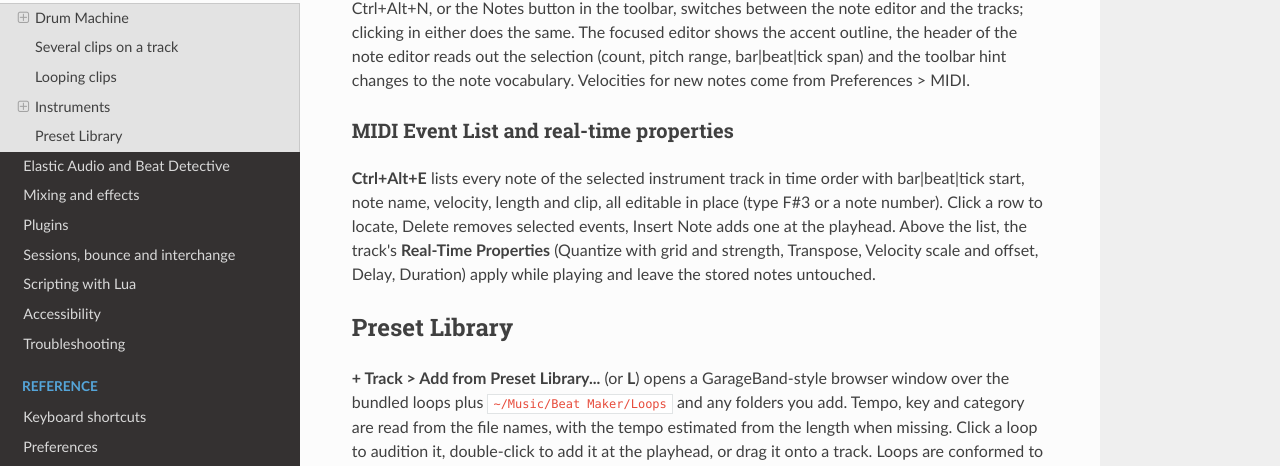
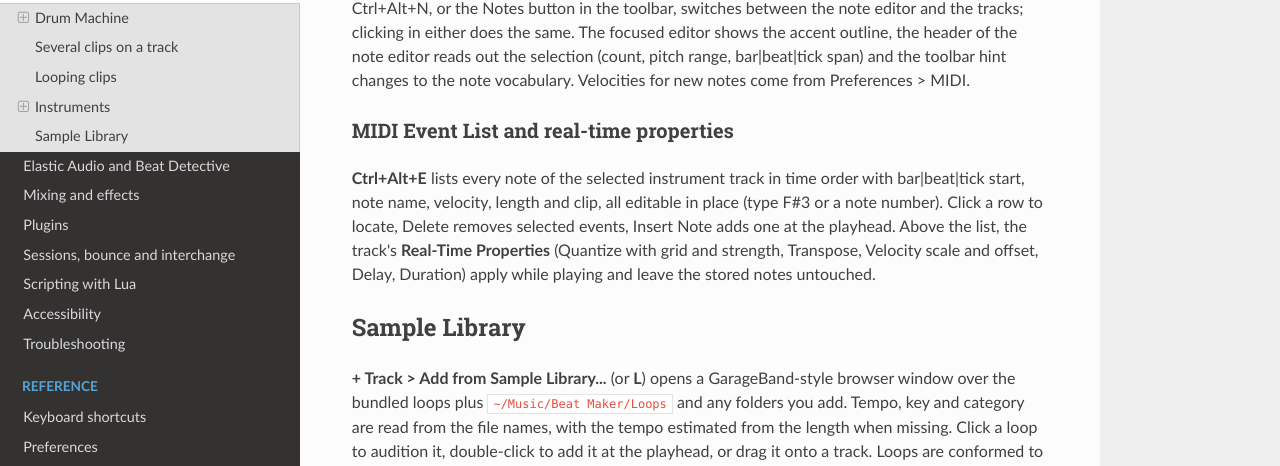
Before and after one commit to MrBakesFPS/beat-maker, an MkDocs documentation site: the page built from docs/guide/instruments.md, in a window 1280 px wide and 900 px high, scrolled down 5366 px. Shown: the part 235-701 px from the top of the window. Built offline with MkDocs 1.6.1, drawn with Linux system fonts in a browser that asks for light colours; nearby versions of some CDN libraries.

Commit message:
Rename the Preset Library to Sample Library
Menu entry, window title, browser header, palette commands, tour text,
guides, shortcuts reference and changelog.

Co-Authored-By: Claude Fable 5.1 <noreply@anthropic.com>
Claude-Session: https://claude.ai/code/session_01UWx2y3RSQpazn9TM1vUVTQ

```diff
--- a/docs/guide/instruments.md
+++ b/docs/guide/instruments.md
@@ -89,6 +89,6 @@ The editor shares the edit window's settings, so the toolbar means the same thin
 
 **Ctrl+Alt+E** lists every note of the selected instrument track in time order with bar|beat|tick start, note name, velocity, length and clip, all editable in place (type F#3 or a note number). Click a row to locate, Delete removes selected events, Insert Note adds one at the playhead. Above the list, the track's **Real-Time Properties** (Quantize with grid and strength, Transpose, Velocity scale and offset, Delay, Duration) apply while playing and leave the stored notes untouched.
 
-## Preset Library
+## Sample Library
 
-**+ Track > Add from Preset Library...** (or **L**) opens a GarageBand-style browser window over the bundled loops plus `~/Music/Beat Maker/Loops` and any folders you add. Tempo, key and category are read from the file names, with the tempo estimated from the length when missing. Click a loop to audition it, double-click to add it at the playhead, or drag it onto a track. Loops are conformed to the session tempo with Elastic Audio (Rhythmic for drum loops, Polyphonic for everything else, so the pitch stays put), remember their source tempo and snap to the beat grid.
+**+ Track > Add from Sample Library...** (or **L**) opens a GarageBand-style browser window over the bundled loops plus `~/Music/Beat Maker/Loops` and any folders you add. Tempo, key and category are read from the file names, with the tempo estimated from the length when missing. Click a loop to audition it, double-click to add it at the playhead, or drag it onto a track. Loops are conformed to the session tempo with Elastic Audio (Rhythmic for drum loops, Polyphonic for everything else, so the pitch stays put), remember their source tempo and snap to the beat grid.
--- a/docs/reference/command-line.md
+++ b/docs/reference/command-line.md
@@ -44,7 +44,7 @@ Flags are processed in order, so a session or demo flag before an export flag ex
 
 ## Windows and dialogs
 
-`--mixer`, `--library` (the Preset Library window), `--io-setup`, `--event-list`, `--sync-window`, `--script-console`, `--prefs-window`, `--palette=<query>`, `--focus`, `--welcome`, `--tour`, `--tutorials`, `--shortcuts`, `--system-usage`, `--bounce-dialog`, `--aaf-dialog`, `--rename=<name>` (renames the open session, as Rename Session... does), `--track-colour=<track>,<#rrggbb>` (colours a track, 1-based), `--add-effect=<track>,<effect>` (adds a built-in effect by name to a track's first free insert), `--import=<track>,<file>` (an audio file onto an existing track at the playhead), `--send=<track>,<slot>,<bus>[,<dB>[,pre]]` (a send), `--pan=<track>,<-100..100>` (a track's pan, negative left), `--sends-panel=<track>` (the Mix window with that strip's sends panel open), `--instrument-chooser` (the Add Instrument Track chooser), `--kit-chooser` (the Add Drum Machine Track chooser), `--drums=<kit>` (a drum track on a bundled or user kit by name), `--kit-builder[=<kit>]` (the kit builder, starting from a kit), `--preset-builder[=<instrument>[,<preset>]]` (the preset builder), `--open-dialog[=<bundle>]` (the Open Session browser; with a bundle, selects it and opens it the way a double-click or Return would), `--import-dialog=<bundle>`, `--crash-dialog`.
+`--mixer`, `--library` (the Sample Library window), `--io-setup`, `--event-list`, `--sync-window`, `--script-console`, `--prefs-window`, `--palette=<query>`, `--focus`, `--welcome`, `--tour`, `--tutorials`, `--shortcuts`, `--system-usage`, `--bounce-dialog`, `--aaf-dialog`, `--rename=<name>` (renames the open session, as Rename Session... does), `--track-colour=<track>,<#rrggbb>` (colours a track, 1-based), `--add-effect=<track>,<effect>` (adds a built-in effect by name to a track's first free insert), `--import=<track>,<file>` (an audio file onto an existing track at the playhead), `--send=<track>,<slot>,<bus>[,<dB>[,pre]]` (a send), `--pan=<track>,<-100..100>` (a track's pan, negative left), `--sends-panel=<track>` (the Mix window with that strip's sends panel open), `--instrument-chooser` (the Add Instrument Track chooser), `--kit-chooser` (the Add Drum Machine Track chooser), `--drums=<kit>` (a drum track on a bundled or user kit by name), `--kit-builder[=<kit>]` (the kit builder, starting from a kit), `--preset-builder[=<instrument>[,<preset>]]` (the preset builder), `--open-dialog[=<bundle>]` (the Open Session browser; with a bundle, selects it and opens it the way a double-click or Return would), `--import-dialog=<bundle>`, `--crash-dialog`.
 
 ## Demos
 
--- a/docs/reference/shortcuts.md
+++ b/docs/reference/shortcuts.md
@@ -125,8 +125,8 @@ Every shortcut is a registered command; the command palette (Ctrl+Shift+P) lists
 
 | Command | Shortcut | Focus key |
 |---|---|---|
-| Add from Preset Library... | `L` |  |
-| Add from Preset Library... (Ctrl+Shift+L) | `ctrl + shift + L` |  |
+| Add from Sample Library... | `L` |  |
+| Add from Sample Library... (Ctrl+Shift+L) | `ctrl + shift + L` |  |
 | New Audio Track | `ctrl + shift + N` |  |
 | New Drum Machine Track | `ctrl + shift + D` |  |
 | New Synth Track | `ctrl + I` |  |
```
Also changed, not shown: CHANGELOG.md (+1 -1 lines), docs/guide/tracks-and-editing.md (+1 -1 lines), 4 other files.
